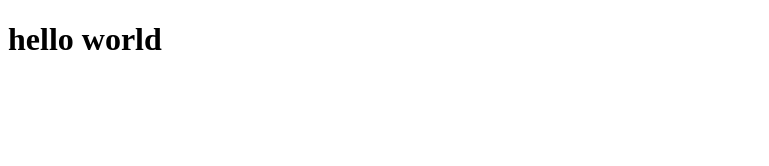
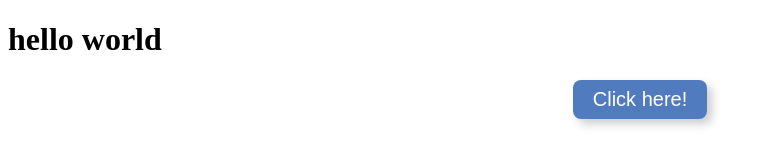
Before and after one commit to GroovyBoi/GroovyBoi, a plain HTML site: page index.html in a window 1280 px wide. Shown: the whole page, without its empty margins (0-769 px from the left). Drawn offline with Linux system fonts and the light colour scheme.

Commit message:
click me button

```diff
--- a/index.html
+++ b/index.html
@@ -4,8 +4,32 @@
     <meta charset="UTF-8">
     <title>Groovy Boi</title>
     <link rel="shortcut icon" href="cowboyFavi/favicon.ico" type="image/vnd.microsoft.icon">
+    <style>
+    	.button1 {
+    	background:rgb(80, 123, 191);
+   	 	color: white;
+    	font-size: 20px;
+    	transition: all 200ms ease-in-out;
+    	border: none;
+    	margin: 0 auto;
+    	text-decoration: bold;
+    	border-radius: 8px;
+    	box-shadow: 5px 5px 10px rgba(0, 0, 0, 0.2);
+    	display: block;
+    	padding: 8px 20px
+    	}
+
+    	.button1:hover {
+    	opacity: 0.8;
+    	cursor: pointer;
+    	}
+
+    </style>
   </head>
   <body>
   <h1>hello world</h1>
+  <button class = "button button1">
+  		Click here!
+  </button>
   </body>
 </html>
```
